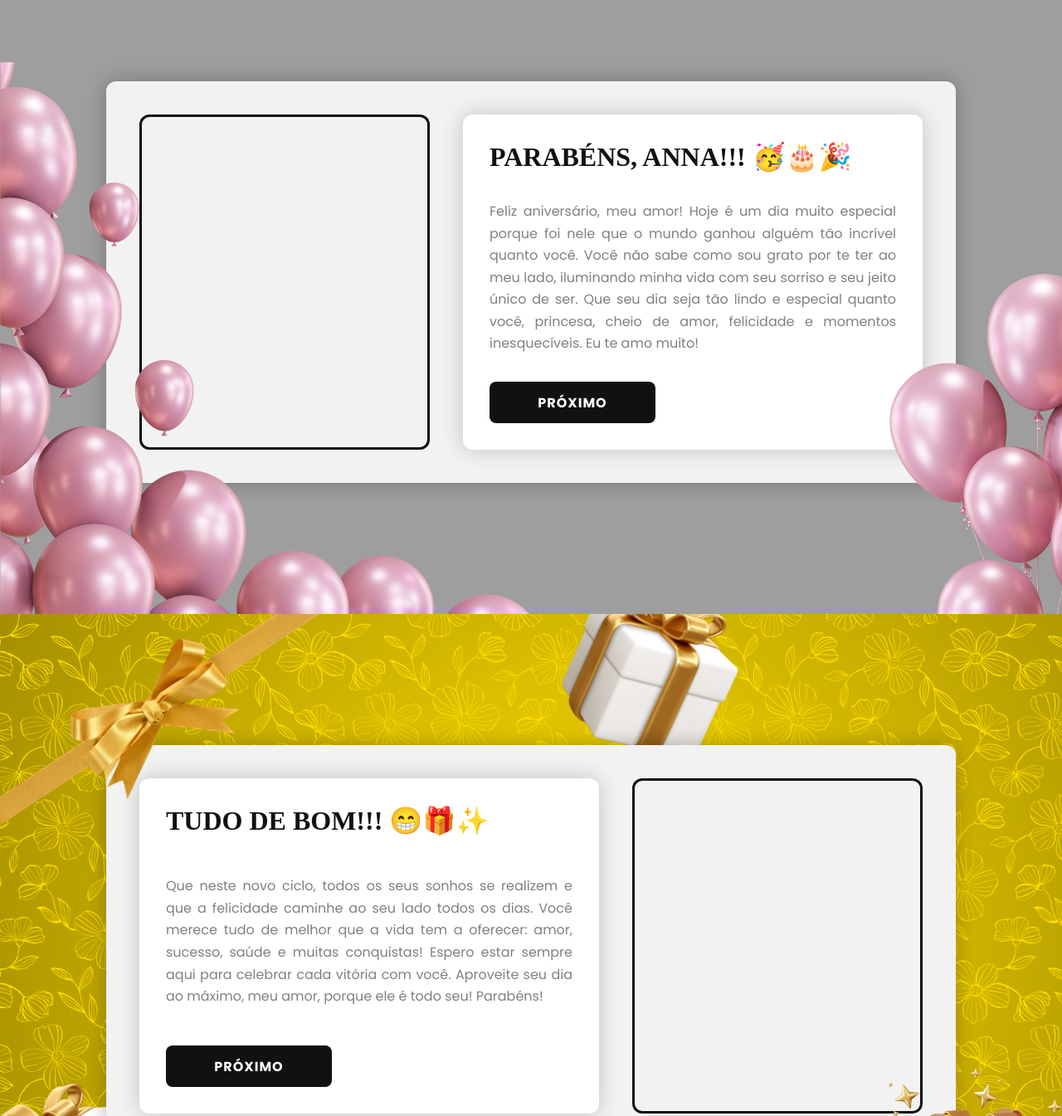
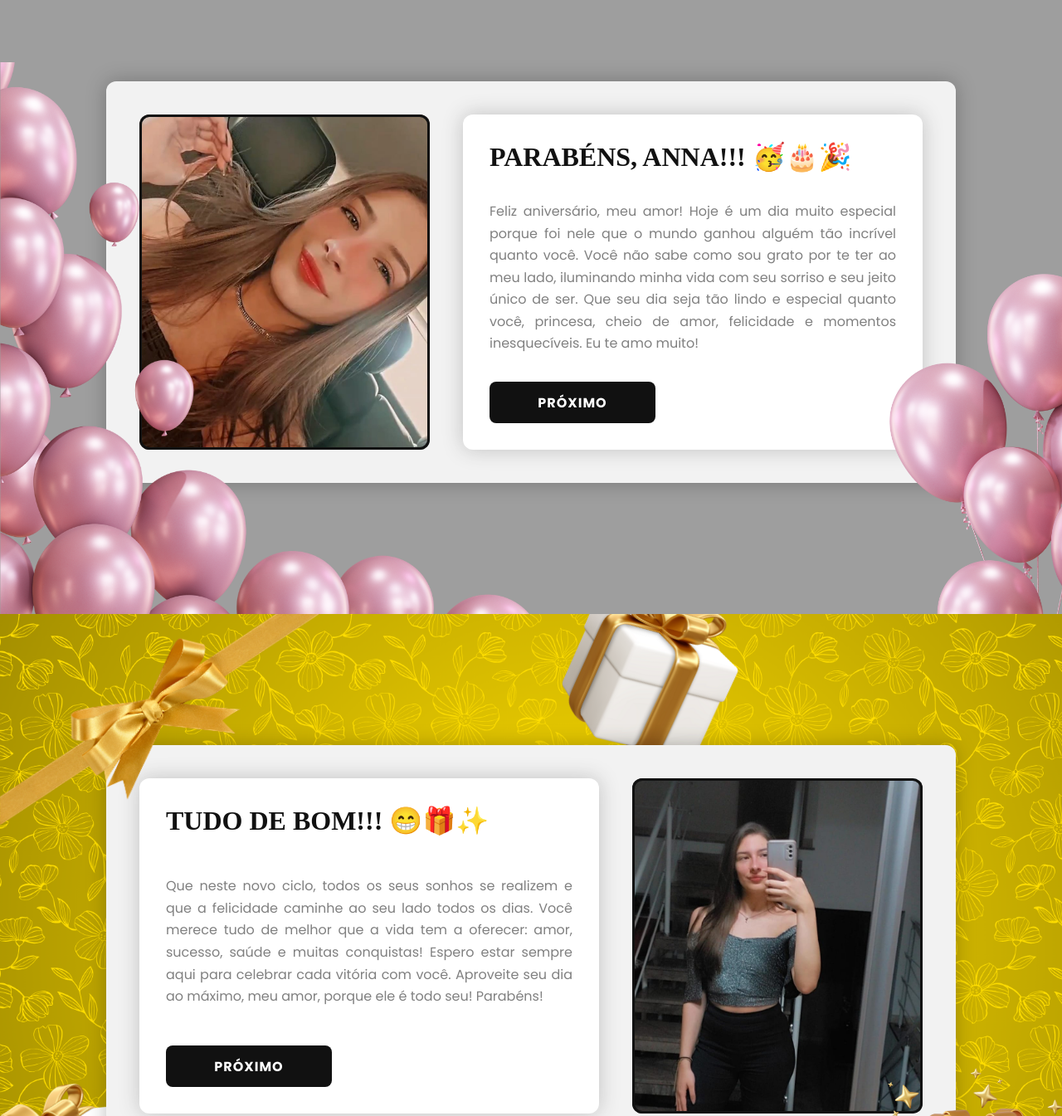
Before and after one commit to marco-afm/happy-birthday, a website: page index.html in a window 1280 px wide. Shown: the part 860-2205 px from the top of the page at 83% size. Drawn offline with nearby package versions, Linux system fonts and the light colour scheme; files that its build step writes are made by us from their sources; the site is published under a folder, as on GitHub Pages, so addresses that start at the root find nothing; a web font is replaced by a local one.

Commit message:
Até as imagens carregarem pt2

```diff
--- a/index.html
+++ b/index.html
@@ -40,7 +40,7 @@
     <!-- PARABÉNS -->
     <section class="parabens" id="parabens" style="background-image: url('assets/img/backgrounds/fundoParabens.png');">
         <div class="container conteudo" data-aos="fade-up">
-            <div class="imagem" style="background-image: url('/assets/img/images/destaque1.jpeg');"></div>
+            <div class="imagem" style="background-image: url('assets/img/images/destaque1.jpeg');"></div>
 
             <article class="mensagem">
                 <h2 class="pageTitle">Parabéns, Anna!!! 🥳🎂🎉</h2>
@@ -61,7 +61,7 @@
     <!-- FELICITAÇÕES -->
     <section class="felicitacoes" id="felicitacoes" style="background-image: url('assets/img/backgrounds/fundoFelicitacoes.png');">
         <div class="container conteudo rowReverse" data-aos="fade-up">
-            <div class="imagem" style="background-image: url('/assets/img/images/destaque2.jpeg');"></div>
+            <div class="imagem" style="background-image: url('assets/img/images/destaque2.jpeg');"></div>
 
             <article class="mensagem">
 
@@ -85,7 +85,7 @@
     <!-- DISCURSO -->
     <section class="discurso" id="discurso" style="background-image: url('assets/img/backgrounds/fundoDiscurso.png');">
         <div class="container conteudo" data-aos="fade-up">
-            <div class="imagem" style="background-image: url('/assets/img/images/destaque3.jpeg');"></div>
+            <div class="imagem" style="background-image: url('assets/img/images/destaque3.jpeg');"></div>
 
             <article class="mensagem">
                 <h2 class="pageTitle">Você é incrível!!! 🤩💎💙</h2>
```
